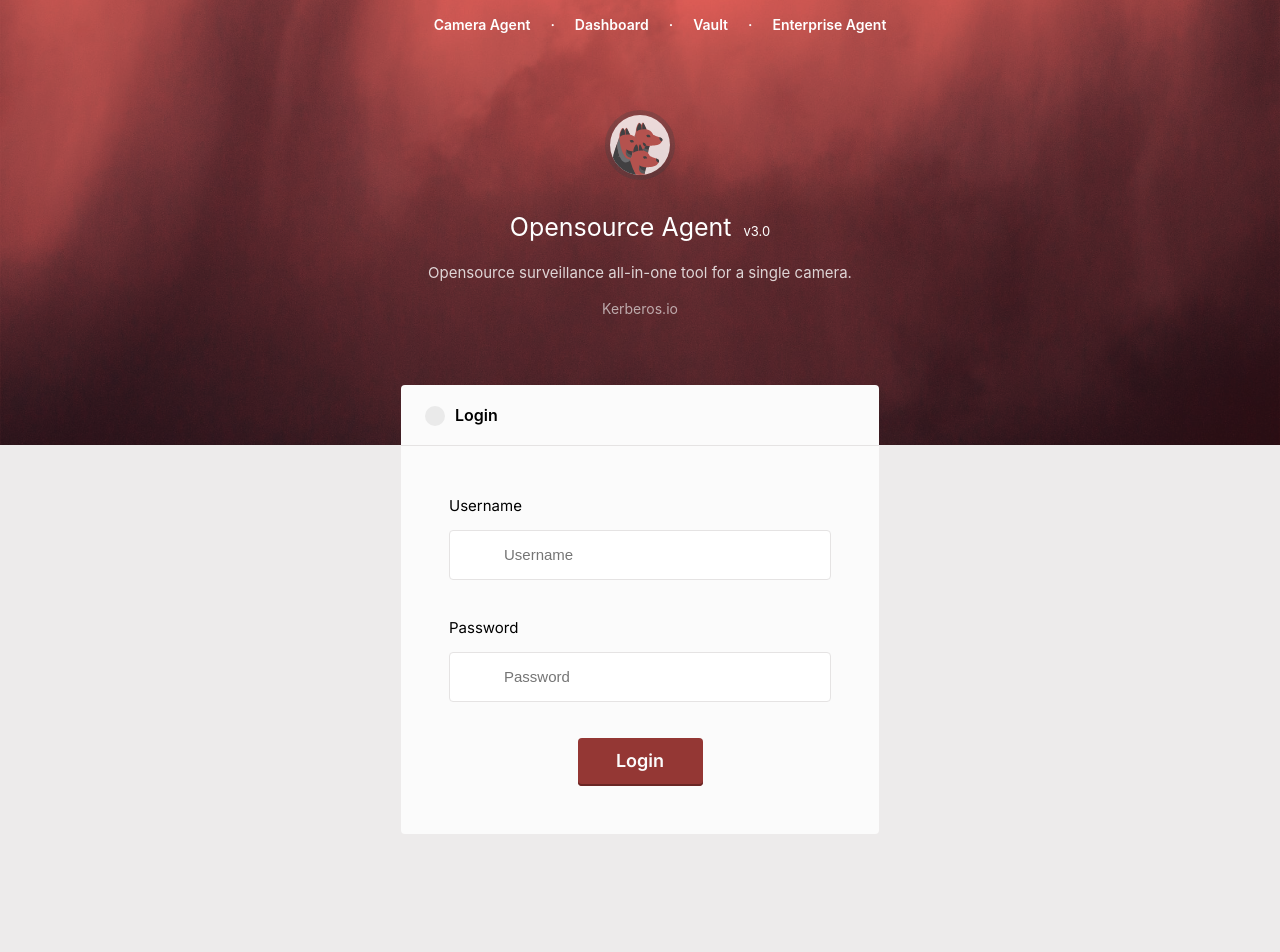
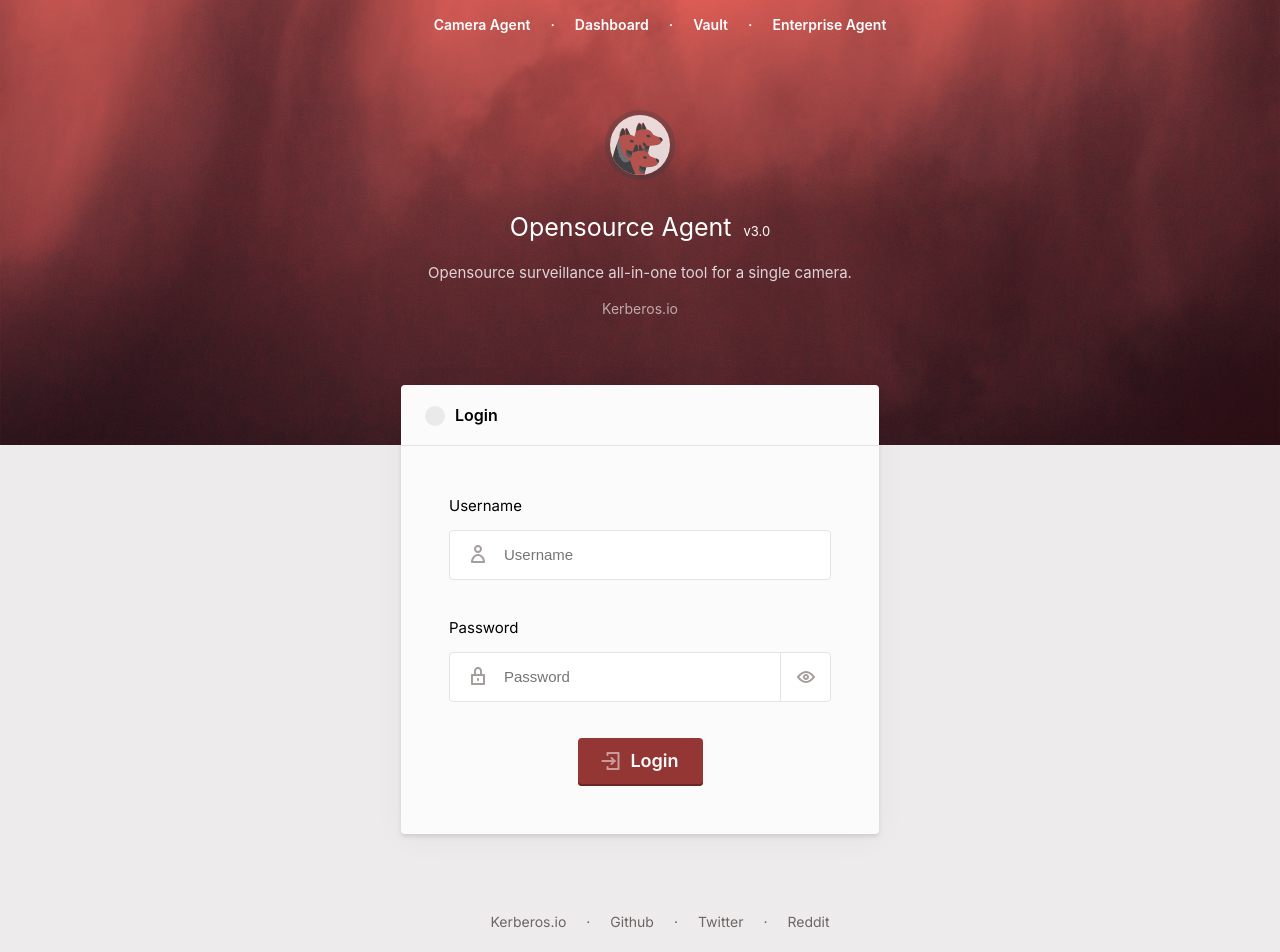
Before and after one commit to jiangquewh/agent, a React (Create React App) app in the folder web/: page /login in a window 1280 px wide. Shown: the top 952 px of the page. Before the commit the page ends 894 px from the top, so only its background shows below. Built offline with nearby package versions, Linux system fonts and the light colour scheme.

Commit message:
add footer + password toggler

```diff
--- a/web/package.json
+++ b/web/package.json
@@ -8,6 +8,7 @@
     "@testing-library/react": "^11.1.0",
     "@testing-library/user-event": "^12.1.10",
     "axios": "^0.21.1",
+    "classnames": "^2.2.6",
     "connected-react-router": "^6.8.0",
     "eslint-config-prettier": "^8.1.0",
     "eslint-plugin-prettier": "^3.3.1",
--- a/web/src/pages/Login/Login.jsx
+++ b/web/src/pages/Login/Login.jsx
@@ -1,12 +1,14 @@
 import React from 'react';
-import LoginForm from '../../components/LoginForm/LoginForm';
+import LoginForm from './blocks/LoginForm/LoginForm';
 import Header from './blocks/Header/Header';
+import Footer from './blocks/Footer/Footer';
 
 export default function Login() {
   return (
     <>
       <Header />
       <LoginForm />
+      <Footer />
     </>
   );
 }
--- /dev/null
+++ b/web/src/pages/Login/blocks/Footer/Footer.jsx
@@ -0,0 +1,16 @@
+import React from 'react';
+import styles from './Footer.module.scss';
+
+export default function Footer() {
+  return (
+    <div className={styles.footer}>
+      <ul>
+        <li>Kerberos.io</li>
+        <li>Github</li>
+        <li>Twitter</li>
+        <li>Reddit</li>
+      </ul>
+      <p>A product by verstraeten.io</p>
+    </div>
+  );
+}
--- /dev/null
+++ b/web/src/pages/Login/blocks/Footer/Footer.module.scss
@@ -0,0 +1,45 @@
+.footer {
+  text-align: center;
+  display: flex;
+  justify-content: center;
+  align-items: center;
+  flex-direction: column;
+
+  ul {
+    list-style: none;
+
+    li {
+      float: left;
+      font-family: Inter;
+      font-style: normal;
+      font-weight: normal;
+      font-size: 14px;
+      line-height: 24px;
+      text-align: center;
+      color: #6D6666;
+
+      &::after {
+        content: "·";
+        padding-left: 20px;
+        padding-right: 20px;
+      }
+    }
+
+    li:last-child {
+      &::after {
+        content: "";
+        padding: 0;
+      }
+    }
+  }
+
+  p {
+    font-family: Inter;
+    font-style: normal;
+    font-weight: normal;
+    font-size: 12px;
+    line-height: 24px;
+    text-align: center;
+    color: #A69D9D;
+  }
+}
--- a/web/src/components/LoginForm/LoginForm.jsx
+++ b/web/src/pages/Login/blocks/LoginForm/LoginForm.jsx
@@ -1,14 +1,22 @@
 import React from 'react';
 import { connect } from 'react-redux';
+import classNames from 'classnames';
 import { withRouter } from 'react-router-dom';
 import PropTypes from 'prop-types';
-import { login } from '../../actions';
+import { login } from '../../../../actions';
 import styles from './LoginForm.module.scss';
+import LoginIcon from '../../../../assets/images/icons/login.svg';
+import ShowPasswordIcon from '../../../../assets/images/icons/discover-password.svg';
 
 class LoginForm extends React.Component {
   constructor() {
     super();
+    this.state = {
+      passwordVisible: false,
+    };
     this.handleSubmit = this.handleSubmit.bind(this);
+    this.togglePasswordVisible = this.togglePasswordVisible.bind(this);
+    this.handleKeyDown = this.handleKeyDown.bind(this);
   }
 
   handleSubmit(event) {
@@ -19,8 +27,23 @@
     dispatchLogin(data.get('username'), data.get('password'));
   }
 
+  handleKeyDown(event) {
+    if (event.keyCode === 13) {
+      console.log(this);
+      console.log(`key down`);
+    }
+  }
+
+  togglePasswordVisible() {
+    const { passwordVisible } = this.state;
+    this.setState({
+      passwordVisible: !passwordVisible,
+    });
+  }
+
   render() {
     const { loginError, error } = this.props;
+    const { passwordVisible } = this.state;
     return (
       <div className={styles.wrappper}>
         <div className={styles.loginform}>
@@ -31,7 +54,7 @@
           <section>
             <form onSubmit={this.handleSubmit} noValidate>
               <label htmlFor="username">Username</label>
-              <div className={styles.input}>
+              <div className={classNames(styles.input, styles.username)}>
                 <input
                   type="text"
                   id="username"
@@ -40,15 +63,29 @@
                 />
               </div>
               <label htmlFor="password">Password</label>
-              <div className={styles.input}>
-                <input
-                  type="password"
-                  id="password"
-                  name="password"
-                  placeholder="Password"
-                />
+              <div className={classNames(styles.input, styles.password)}>
+                <div className={styles.passwordWrapper}>
+                  <input
+                    type={passwordVisible ? 'text' : 'password'}
+                    id="password"
+                    name="password"
+                    placeholder="Password"
+                  />
+                  <div
+                    role="button"
+                    tabIndex={0}
+                    className={styles.showPassword}
+                    onClick={() => this.togglePasswordVisible()}
+                    onKeyDown={(event) => this.handleKeyDown(event)}
+                  >
+                    <img src={ShowPasswordIcon} alt="Show password button" />
+                  </div>
+                </div>
               </div>
-              <button type="submit">Login</button>
+              <button type="submit">
+                <img src={LoginIcon} alt="Login icon" />
+                Login
+              </button>
             </form>
           </section>
         </div>
@@ -77,36 +114,3 @@
 export default withRouter(
   connect(mapStateToProps, mapDispatchToProps)(LoginForm)
 );
-
-/*
-          <TextField
-            variant="outlined"
-            margin="normal"
-            required
-            fullWidth
-            className="loginfield"
-            id="username"
-            label="Username"
-            name="username"
-          />
-          <TextField
-            variant="outlined"
-            margin="normal"
-            required
-            fullWidth
-            className="passwordfield"
-            name="password"
-            label="Password"
-            type="password"
-            id="password"
-          />
-          <Button
-            type="submit"
-            fullWidth
-            variant="contained"
-            color="primary"
-            className="signin-button"
-          >
-            Let&apos;s Go
-          </Button>
-          */
--- a/web/src/components/LoginForm/LoginForm.module.scss
+++ b/web/src/pages/Login/blocks/LoginForm/LoginForm.module.scss
@@ -11,6 +11,7 @@
   -webkit-border-radius: 4px;
   -moz-border-radius: 4px;
   border-radius: 4px;
+  box-shadow: 0px 4px 34px rgba(0, 0, 0, 0.04), 0px 3px 4px rgba(0, 0, 0, 0.1);
 
   h1 {
     font-size: 16px;
@@ -49,6 +50,7 @@
 
   .input {
     padding: 12px 48px;
+    position: relative;
 
     input {
       background: #FFFFFF;
@@ -64,8 +66,64 @@
     }
   }
 
+  .passwordWrapper {
+    width: 100%;
+    position: relative;
+
+    .showPassword {
+      display: flex;
+      align-items: center;
+      justify-content: center;
+      position: absolute;
+      top: 0;
+      right: 0;
+      border-left: 1px solid #E5E3E3;
+      height: 100%;
+      cursor: pointer;
+      width: 50px;
+      outline: none;
+
+      img {
+        display: table;
+        width: 18px;
+        height: 12px;
+      }
+    }
+  }
+
+  .username {
+    &::before {
+      content: "";
+      background-image: url("../../../../assets/images/icons/user.svg");
+      width: 14px;
+      height: 18px;
+      display: table;
+      position: absolute;
+      top: 27px;
+      z-index: 1;
+      left: 70px;
+    }
+  }
+
+  .password {
+    &::before {
+      content: "";
+      background-image: url("../../../../assets/images/icons/password.svg");
+      width: 14px;
+      height: 18px;
+      display: table;
+      position: absolute;
+      top: 27px;
+      z-index: 1;
+      left: 70px;
+    }
+  }
+
+
   button {
-    display: block;
+    display: flex;
+    align-items: center;
+    justify-content: center;
     margin: 0 auto;
     padding: 11px 24px 13px;
     width: 125px;
@@ -74,6 +132,7 @@
     box-shadow: inset 0px -2px 0px #6A2624;
     border-radius: 4px;
     border: 0;
+    cursor: pointer;
 
     font-family: Inter;
     font-style: normal;
@@ -85,5 +144,9 @@
     outline: none;
     margin-top: 24px;
     margin-bottom: 48px;
+
+    img {
+      margin-right: 10px;
+    }
   }
 }
```
Also changed, not shown: 1 other file (tests, documents, lock files or other folders).
